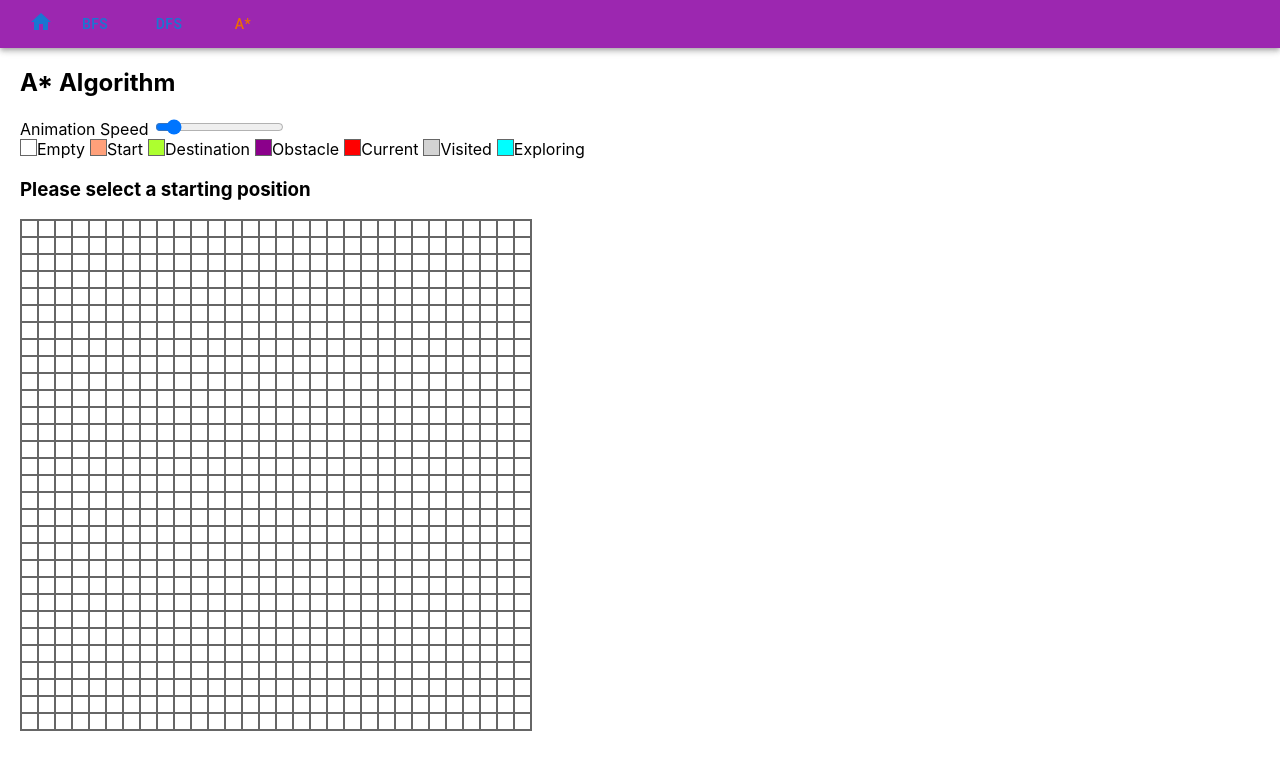
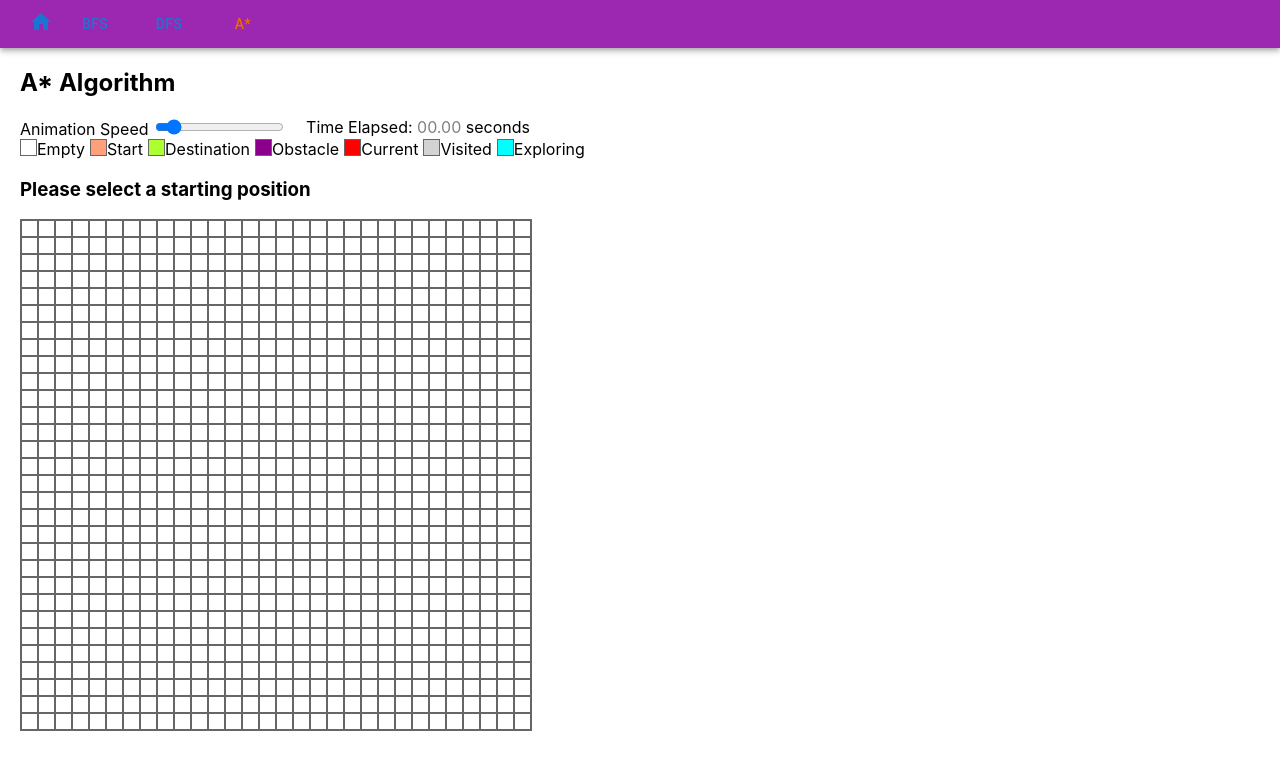
Before and after one commit to lwy123177/lwy123177.github.io, a React (Create React App) app: page /astar in a window 1280 px wide. Shown: the top 770 px of the page. Built offline with nearby package versions, Linux system fonts and the light colour scheme.

Commit message:
Update timer mock up design

```diff
--- a/src/components/Grid.module.css
+++ b/src/components/Grid.module.css
@@ -57,6 +57,12 @@
   font-size: 15px;
   color: #666666;
 }
+.time {
+  margin-left: 20px;
+}
+.time label {
+  color: grey;
+}
 .bump {
   animation: bump 1000ms ease-in-out;
 }
--- a/src/components/Grid.tsx
+++ b/src/components/Grid.tsx
@@ -31,6 +31,11 @@ const Grid: React.FC<{
 }> = (props) => {
   const gridContext = useContext(GridContext);
   const [isMouseDown, setIsMouseDown] = useState<boolean>(false);
+  const [second, setSecond] = useState<number>(0);
+  const [milliSecond, setMilliSecond] = useState<number>(0);
+  const display = (sec: number) => (sec >= 10 ? "" + sec : "0" + sec);
+  const secondToDisplay = display(second);
+  const milliSecondToDisplay = display(milliSecond);
   const handleDrawAgain = () => {
     for (let r = 0; r < gridContext.grid.length; r++) {
       for (let c = 0; c < gridContext.grid[0].length; c++) {
@@ -109,9 +114,19 @@ const Grid: React.FC<{
   };
   return (
     <div>
-      <div className={gridContext.state === "Drawing" ? utils.blink : ""}>
-        Animation Speed{" "}
-        <input type="range" min="1" max="499" ref={props.speedRef} />
+      <div className={classes["label-row"]}>
+        <div className={gridContext.state === "Drawing" ? utils.blink : ""}>
+          Animation Speed{" "}
+          <input type="range" min="1" max="499" ref={props.speedRef} />
+        </div>
+        <div className={classes.time}>
+          Time Elapsed:{" "}
+          <label>
+            <label>{secondToDisplay}</label>.
+            <label>{milliSecondToDisplay}</label>
+          </label>{" "}
+          seconds
+        </div>
       </div>
       <div className={classes["label-row"]}>
         <Label name={"Empty"} />
```
